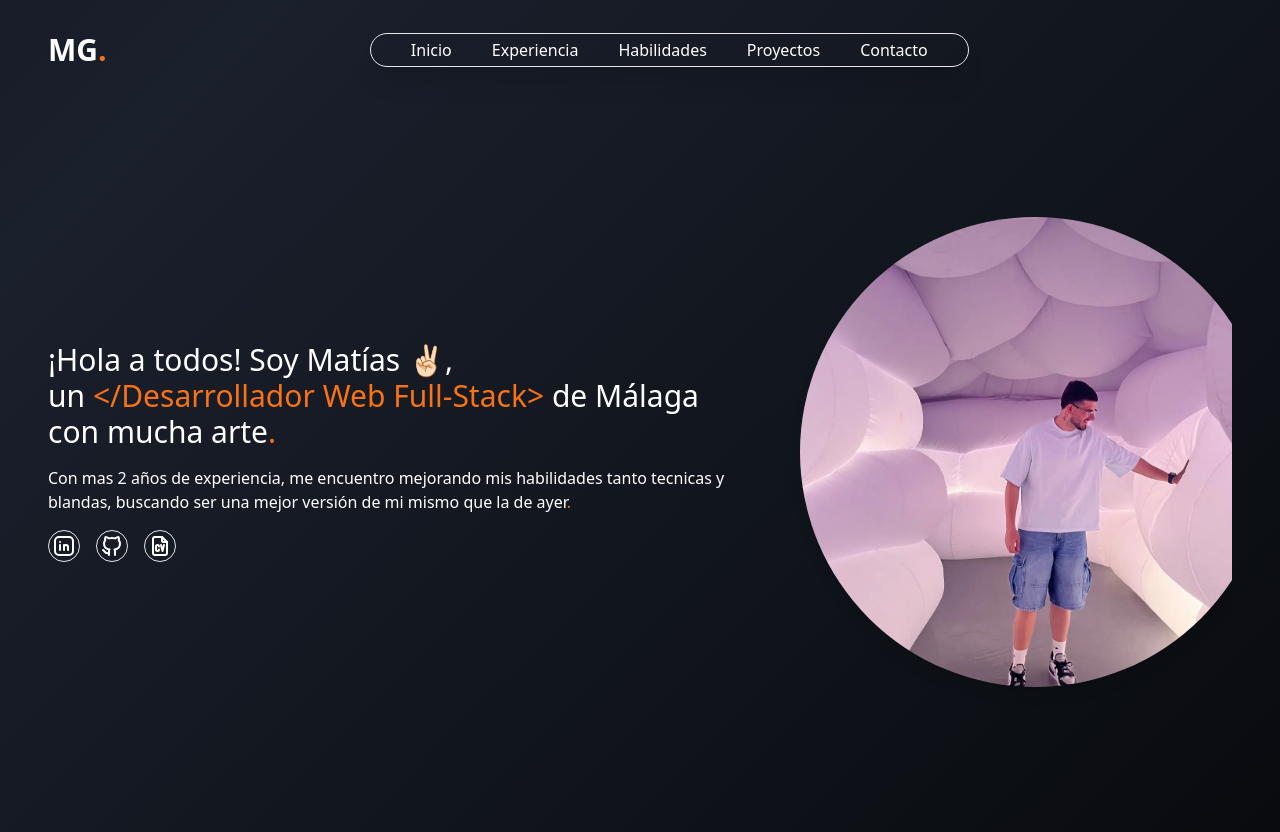
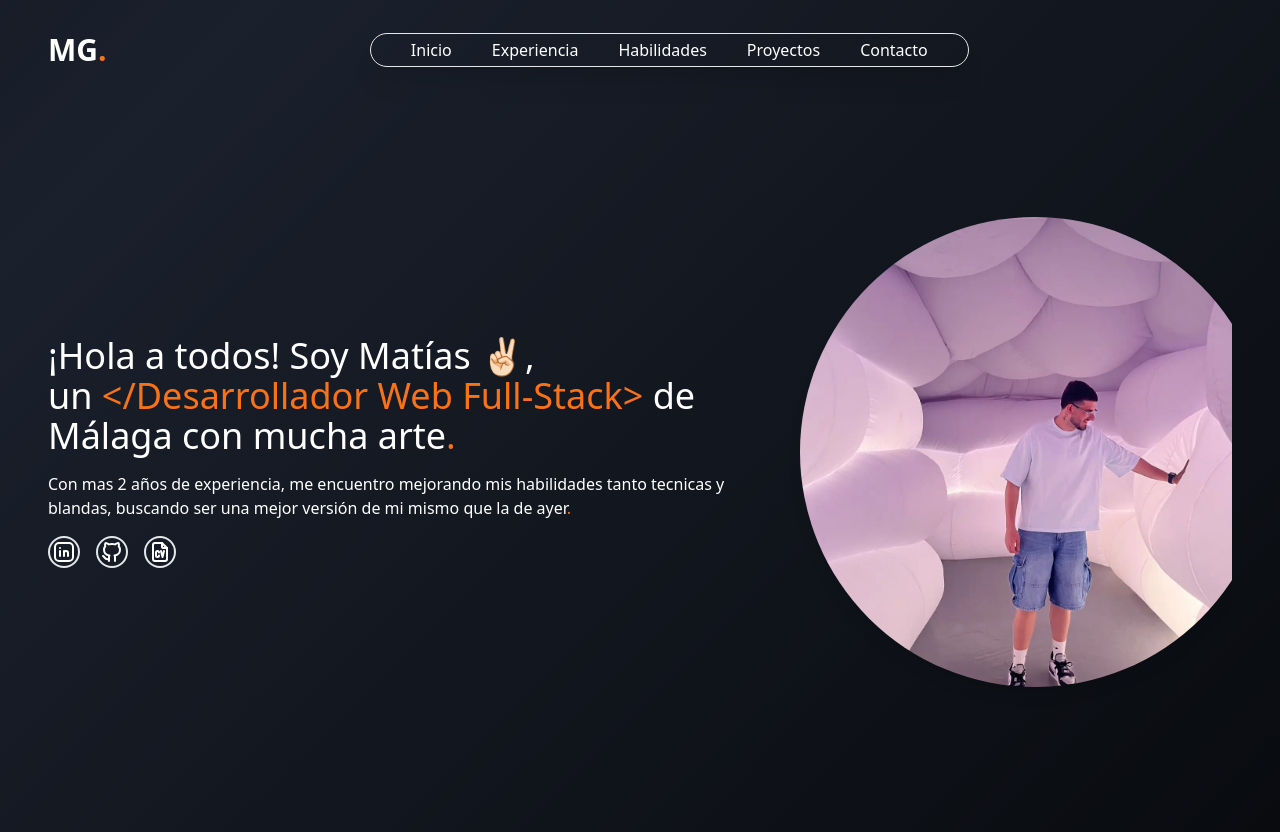
Before and after one commit to matgarfer499/portfolio, a Next.js app: page / in a window 1280 px wide. Built offline with nearby package versions, Linux system fonts and the light colour scheme.

Commit message:
refactor: change resume

```diff
--- a/app/components/IntroSection.jsx
+++ b/app/components/IntroSection.jsx
@@ -2,11 +2,11 @@ import { IconBrandLinkedin, IconBrandGithub, IconFileCv } from '@tabler/icons-re
 import ProfilePhoto from './ProfilePhoto'
 
 export function IntroSection() {
-    const socialMediaClassName = "w-8 h-8 border rounded-full flex justify-center items-center"
+    const socialMediaClassName = "w-8 h-8 border-2 rounded-full flex justify-center items-center hover:border-orange-500 hover:bg-orange-500 transition-all duration-100 hover:cursor-pointer"
     return (
         <div className="w-full h-[500px] sm:h-screen flex gap-20 items-center text-white">
             <div className='w-2/3 flex flex-col gap-4'>
-                <h1 className="text-3xl sm:text:4xl font-medium">
+                <h1 className="text-4xl sm:text:4xl font-medium">
                     ¡Hola a todos! Soy Matías ✌🏻,
                     <br />
                     un <span className="text-orange-500">&lt;/Desarrollador Web Full-Stack&gt;</span> de Málaga con mucha arte
```
Also changed, not shown: 2 other files (tests, documents, lock files or other folders).
